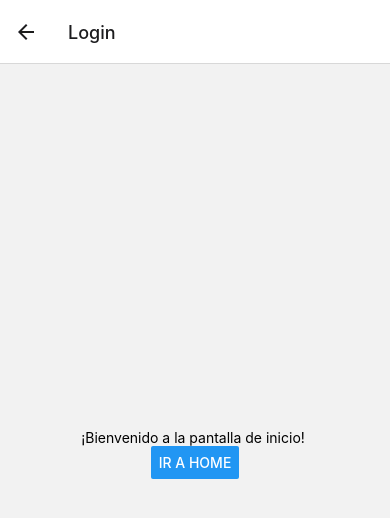
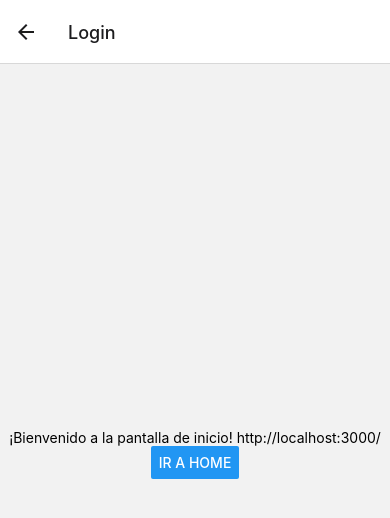
Before and after one commit to JeanPierreTB/Gimnasio_React_Native, a React Native app: screen /Login in a window 390 px wide. Shown: the top 518 px of the page. Built offline with nearby package versions, Linux system fonts and the light colour scheme.

Commit message:
agregando archivos de constantes

```diff
--- /dev/null
+++ b/configs/constants.js
@@ -0,0 +1 @@
+export const BASE_URL = 'http://localhost:3000/';
--- a/screens/HomeScreen.js
+++ b/screens/HomeScreen.js
@@ -4,7 +4,7 @@ import { View, Text, StyleSheet, Button } from 'react-native';
 const HomeScreen = ({ navigation }) => {
   useEffect(() => {
     console.log('XD');
-    console.log('XD');
+    alert('XD');
   });
 
   return (
--- a/screens/LoginScreen.js
+++ b/screens/LoginScreen.js
@@ -1,5 +1,6 @@
 import React, {useEffect, useState} from 'react';
 import { View, Text, Button, StyleSheet } from 'react-native';
+import { BASE_URL } from '../configs/constants';
 
 const HomeScreen = ({ navigation }) => {
   useEffect(() => {
@@ -8,7 +9,7 @@ const HomeScreen = ({ navigation }) => {
 
   return (
     <View style={styles.container}>
-      <Text>¡Bienvenido a la pantalla de inicio! </Text>
+      <Text>¡Bienvenido a la pantalla de inicio! {BASE_URL}</Text>
       <Button
         title="Ir a Home"
         onPress={() => navigation.navigate('Home')}
```
